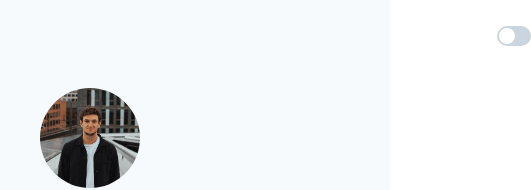
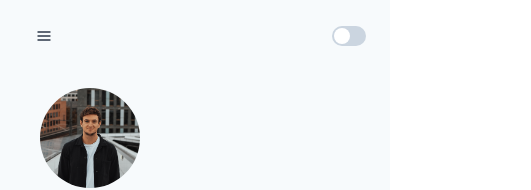
Before and after one commit to danielhangan/personal-website, a Next.js app: page / in a window 390 px wide. Shown: the top 190 px of the page, 531 px wide, since content can reach past the window. Built offline with nearby package versions, Linux system fonts and the light colour scheme.

Commit message:
responsive errors fixed

```diff
--- a/src/components/Hero.tsx
+++ b/src/components/Hero.tsx
@@ -25,9 +25,9 @@ export const Hero = ({
         direction={{base:'column-reverse', md:'row'}}
         alignItems="flex-start"
         justifyContent="space-between"
-        w={{base: 'auto', md:'3xl'}}
+        w={{base: '100%', md:'3xl'}}
       >
-        <Box w={{base: 'auto', md:'75%'}} p="3">
+        <Box w={{base: '100%', md:'75%'}} p="3">
           <VStack alignItems="flex-start" fontSize="md">
             <Heading size="xl">{name}</Heading>
               <Text color="brand.gray600">
@@ -40,7 +40,7 @@ export const Hero = ({
         </Box>
         <Image
           ml={4}
-          w={{base: 'auto', md:'25%'}}
+          w={{base: '100%', md:'25%'}}
           src="/images/profile.jpeg"
           alt="Daniel Hangan"
           boxSize={[100,100,150]}
--- a/src/components/Main.tsx
+++ b/src/components/Main.tsx
@@ -2,10 +2,8 @@ import { VStack, StackProps } from '@chakra-ui/react'
 
 export const Main = (props: StackProps) => (
   <VStack
-    w={{base:'100%', md:'3xl'}}
-    // justifyContent="center"
+    w={{base:'auto', md:'3xl'}}
     spacing={12}
-
     {...props}
   />
 )
--- a/src/components/Navigation.tsx
+++ b/src/components/Navigation.tsx
@@ -7,6 +7,7 @@ import {
     HStack,
     Collapse,
     useDisclosure,
+    Box,
     Link as ChakraLink
  } from '@chakra-ui/react'
 import Link from 'next/link'
@@ -18,11 +19,16 @@ export const Naviagation = () => {
     const { isOpen, onToggle } = useDisclosure()
 
     return (
-        <HStack justify="center">
+        <Flex
+            w={{base:'100%', md:'3xl'}}
+            // direction="row"
+            // alignItems="center"
+            // justifyContent="center"
+        >
         {/* Desktop */}
         {/* TODO: responsive Flex for IconButton (maybe from default theme) */}
         <Flex
-            w={{base:'2xl',md:'3xl'}}
+            w={{base: '100%', md:'3xl'}}
             alignItems="center"
             justifyContent="space-between"
             pt={4}
@@ -72,17 +78,13 @@ export const Naviagation = () => {
                         </Link>
                 </Flex>
                     <IconButton
-                    w="100%"
-                    justifyContent="flex-start"
                         aria-label="Open Menu"
-                    mr={4}
                         icon={<HamburgerIcon />}
                         display={['flex', 'flex', 'none', 'none']}
                         onClick={onToggle}
+                        mx="0px"
                         />
                     <Switch
-                    // w="100vw"
-                    // justifyContent="right"
                         isChecked={isDark}
                         onChange={toggleColorMode}
                         />
@@ -101,11 +103,11 @@ export const Naviagation = () => {
                 overflowY="auto"
                 flexDir="column"
             >
-                <Flex justify="flex-start" p={4}>
+                <Flex justify="flex-start" pl={3} mt={4}>
                     <IconButton
                         aria-label="Close Menu"
                         icon={
-                            <CloseIcon />
+                            <CloseIcon size="sm" />
                         }
                         onClick={onToggle}
                     />
@@ -178,6 +180,6 @@ export const Naviagation = () => {
                 </Flex>
             </Flex>
             </Collapse>
-        </HStack>
+        </Flex>
     )
 }
--- a/src/layouts/Header.tsx
+++ b/src/layouts/Header.tsx
@@ -15,7 +15,6 @@ import {
   Box,
   Avatar
 } from '@chakra-ui/react'
-import { useRouter } from "next/router"
 
 
 export default function HeaderLayout({
@@ -35,9 +34,6 @@ export default function HeaderLayout({
     description: string,
     frontMatter?: any
 }) {
-    const router = useRouter()
-    const slug = router.asPath.replace('/posts/', '')
-    console.log(frontMatter)
     return (
     <>
         <Head>
@@ -62,15 +58,13 @@ export default function HeaderLayout({
         </Head>
 
 
-    <Container>
-        <Naviagation />
         <Main>
         {home? (
             <Flex
                 direction={{base:'column-reverse', md:'row'}}
                 alignItems="flex-start"
                 justifyContent="space-between"
-                w={{base: 'auto', md:'3xl'}}
+                w={{base: '100%', md:'3xl'}}
             >
                 <Box w={{base: 'auto', md:'75%'}} p="3">
                 <VStack alignItems="flex-start" fontSize="md">
@@ -101,7 +95,7 @@ export default function HeaderLayout({
                 w={{base: 'auto', md:'3xl'}}
             >
                 <VStack
-                    w={{base:'100%', md:'3xl'}}
+                    w={{base:'auto', md:'3xl'}}
                     alignItems="flex-start"
                     pl={[0,3]}
                     spacing={6}
@@ -114,7 +108,7 @@ export default function HeaderLayout({
                     justifyContent="space-between"
                     align={['initial', 'center']}
                     direction={['column', 'row']}
-                    w="100%"
+                    w="auto"
                     mb={4}
                 >
                     <Flex align="center">
@@ -152,9 +146,6 @@ export default function HeaderLayout({
             </Link>
         </div>
         )}
-    </Container>
-
-
     </>
     )
 }
--- a/src/pages/index.tsx
+++ b/src/pages/index.tsx
@@ -1,7 +1,13 @@
 import HeaderLayout from '../layouts/Header'
+import { Container } from '../components/Container'
+import { Naviagation } from '../components/Navigation'
+import {
+  Flex
+} from '@chakra-ui/react'
 
 const Index = () => (
-  <>
+  <Container>
+    <Naviagation />
     <HeaderLayout home>
     </HeaderLayout>
     {/* <Naviagation />
@@ -36,7 +42,7 @@ const Index = () => (
       <Text>Next ❤️ Chakra</Text>
     </Footer>
     <CTA /> */}
-  </>
+  </Container>
 )
 
 export default Index
--- a/src/pages/posts/index.tsx
+++ b/src/pages/posts/index.tsx
@@ -27,7 +27,7 @@ export default function AllPosts({ allposts }) {
                 <VStack
                     w={{base:'100%', md:'3xl'}}
                     alignItems="flex-start"
-                    pl={[0, 3]}
+                    pl={3}
                     spacing={12}
                 >
                     <Box>
--- a/src/theme.tsx
+++ b/src/theme.tsx
@@ -38,7 +38,7 @@ const theme = extendTheme(
       Code: {
         baseStyle: {
           width: "100%",
-          p: "16px"
+          p: "8px"
         }
       },
       Button: {
@@ -58,11 +58,7 @@ const theme = extendTheme(
         }
       }
     }
-  },
-  withDefaultColorScheme({
-    colorScheme: 'brand',
-    components: ['Switch']
-  })
+  }
 )
 
 export default theme
```
Also changed, not shown: src/pages/posts/[slug].tsx (+10 -6 lines). Lines whose indentation alone changed are shown as unchanged.
